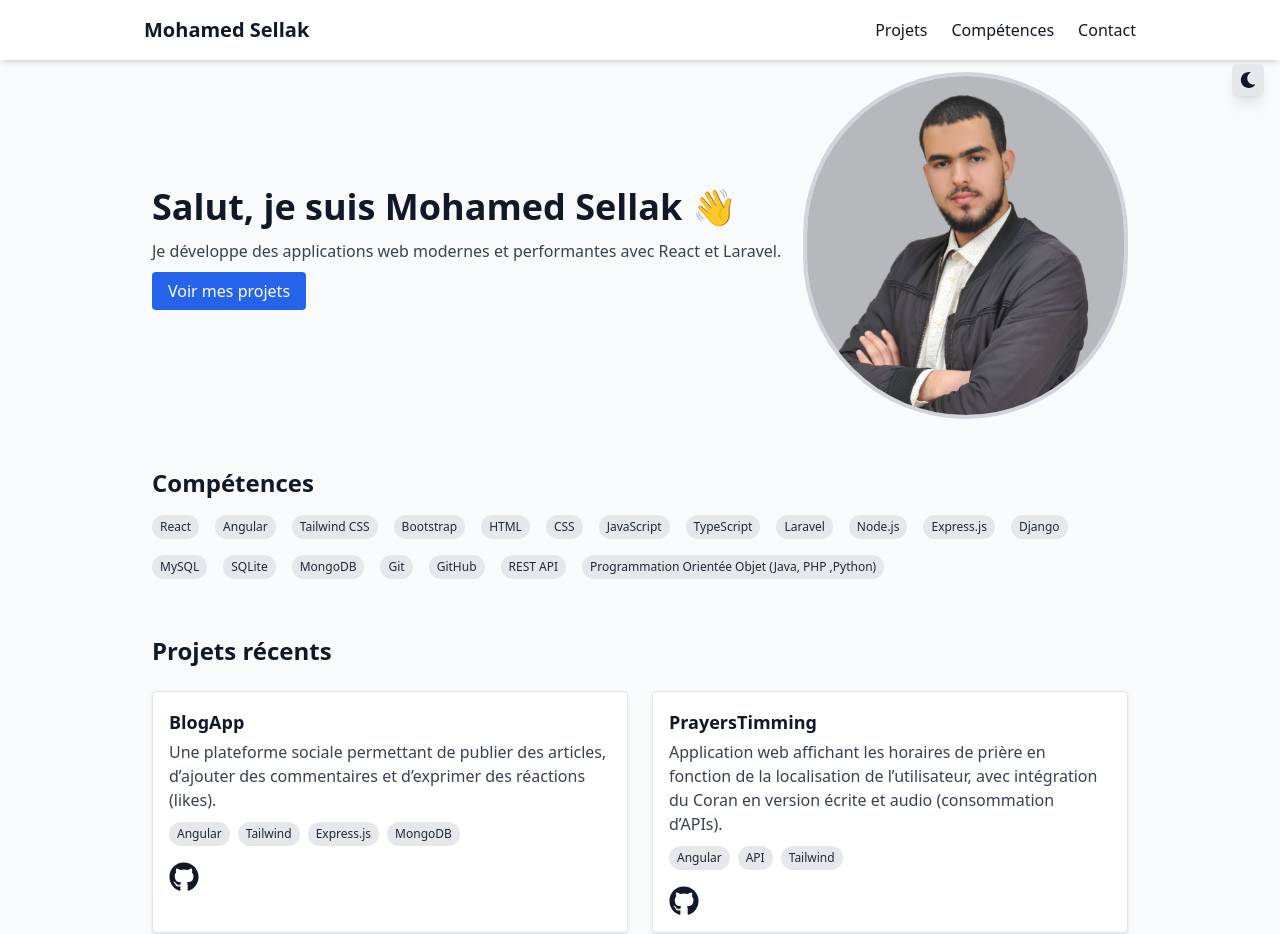
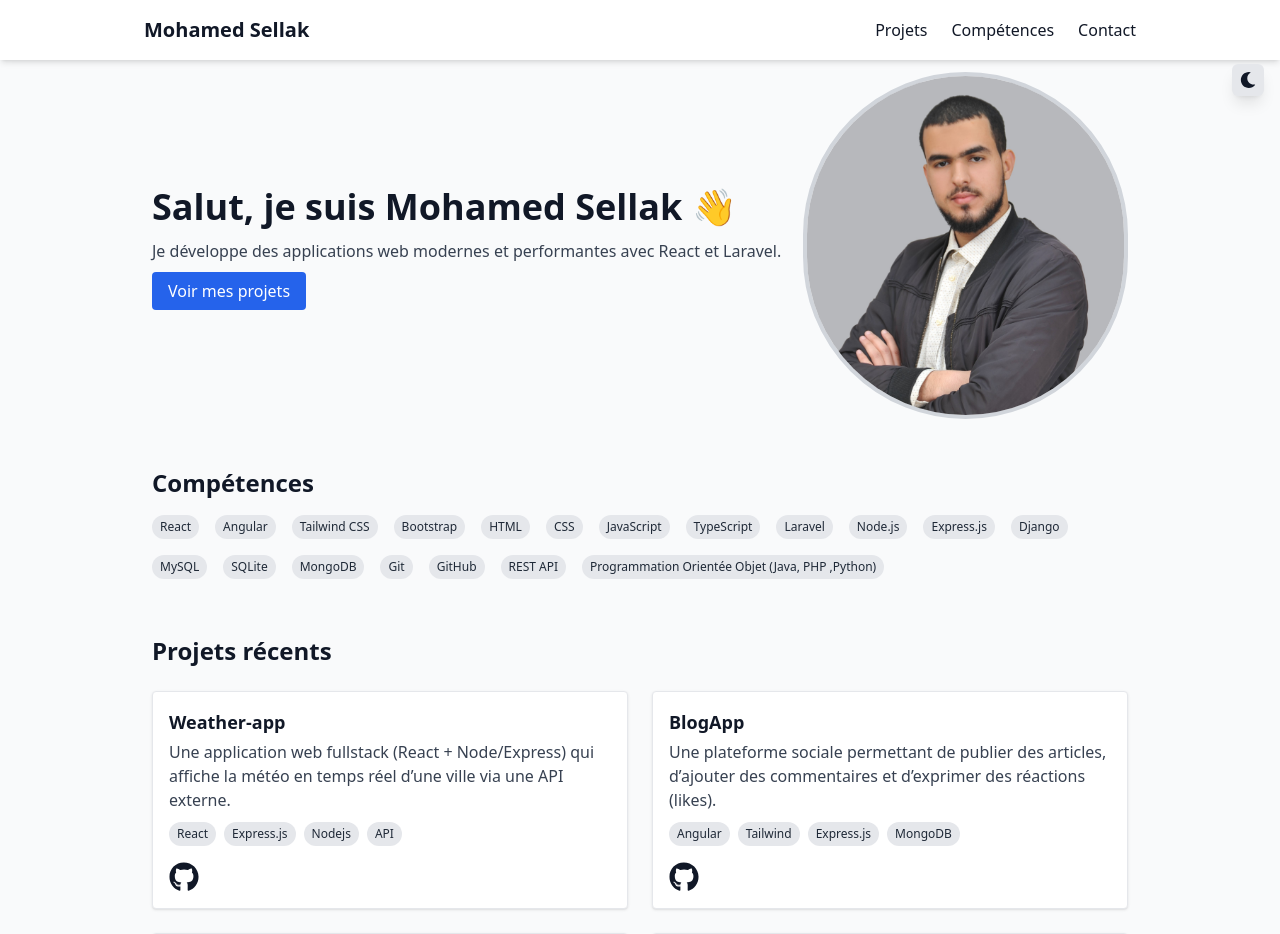
Before and after one commit to mohamedsellak12/Portfolio, a React (Vite) app: page / in a window 1280 px wide. Shown: the top 934 px of the page. Built offline with nearby package versions, Linux system fonts and the light colour scheme.

Commit message:
add weather app infos

```diff
--- a/src/App.jsx
+++ b/src/App.jsx
@@ -6,6 +6,13 @@ import { FaGithub, FaMoon, FaSun } from "react-icons/fa";
 import Navbar from "./Components/Navbar";
 
 const projects = [
+  {
+    title:"Weather-app",
+    desc:"Une application web fullstack (React + Node/Express) qui affiche la météo en temps réel d’une ville via une API externe.",
+    tech:["React","Express.js","Nodejs","API"],
+    demo: "#",
+    repo: "https://github.com/mohamedsellak12/weather-app.git"
+  },
   {
     title: "BlogApp",
     desc: "Une plateforme sociale permettant de publier des articles, d’ajouter des commentaires et d’exprimer des réactions (likes).",
```
